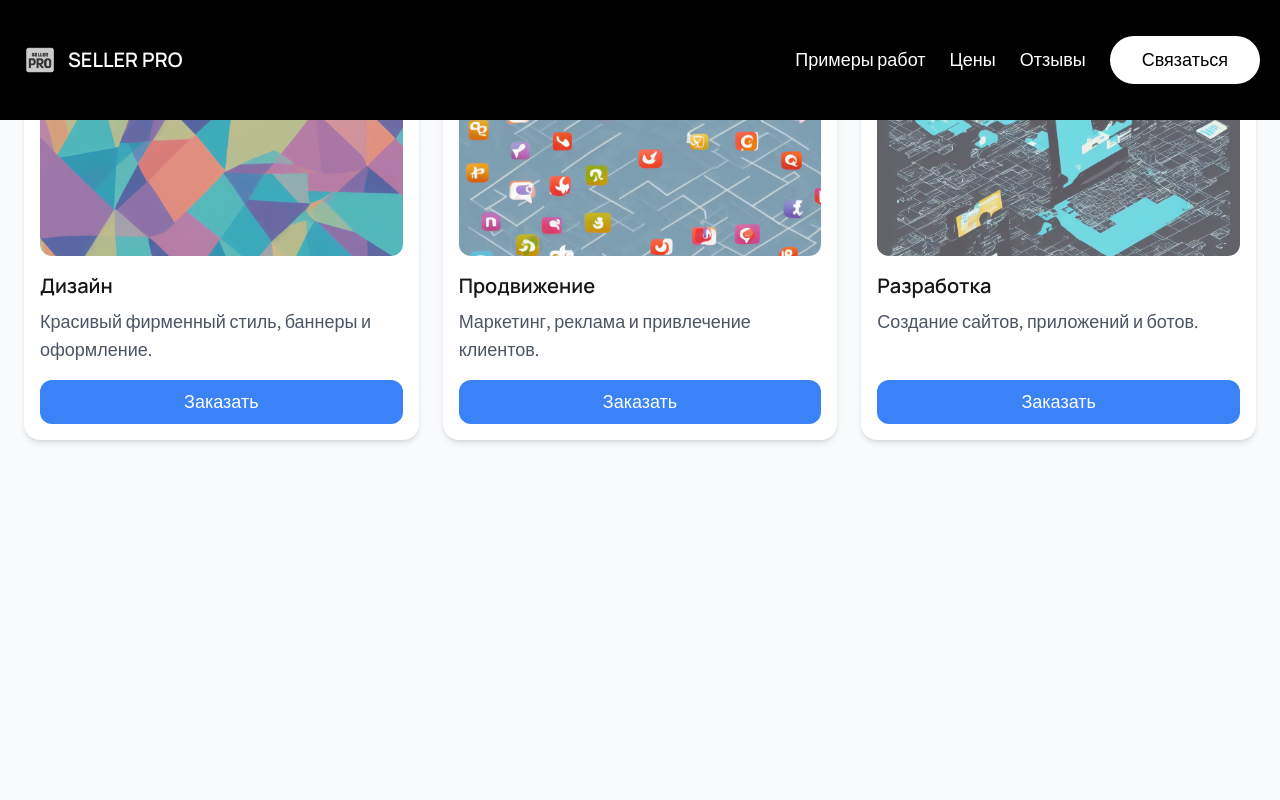
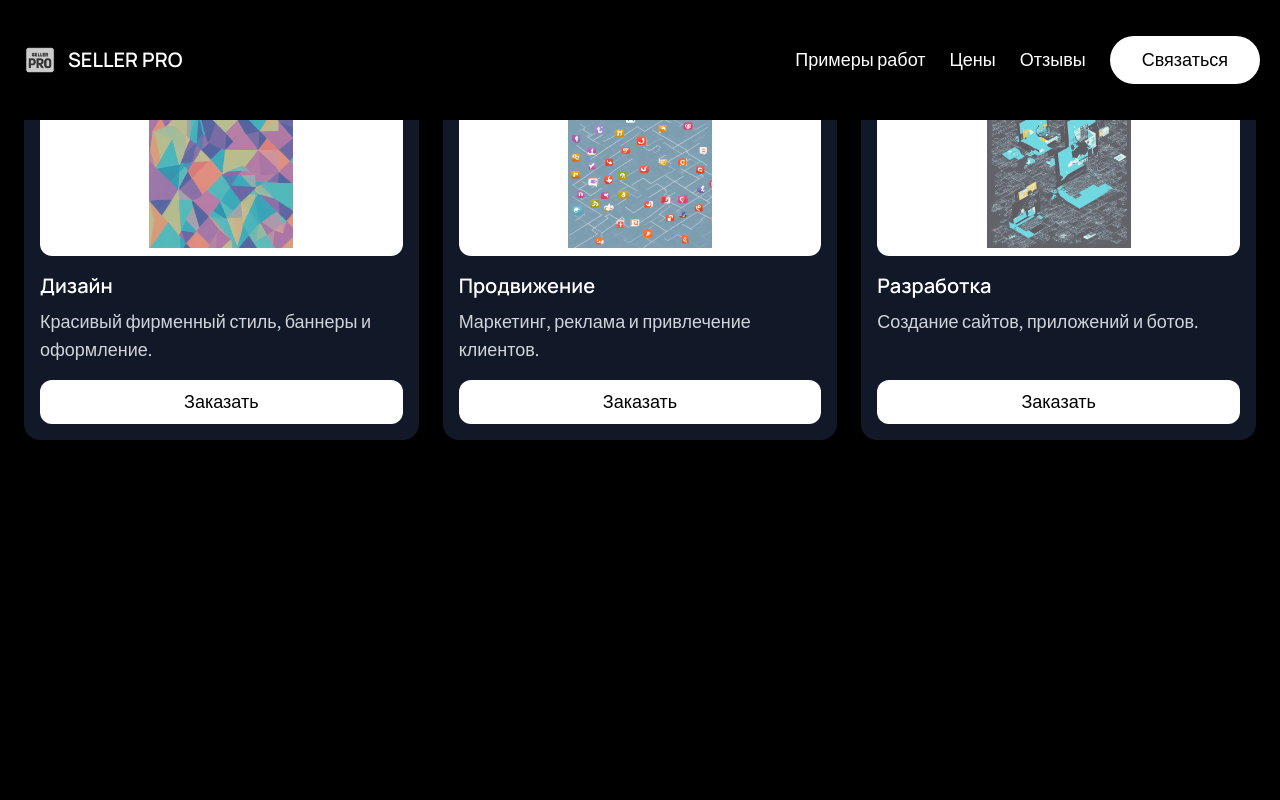
Before and after one commit to arturanikeev1-lgtm/finwise-saas-landing-pag, a Next.js app: page / in a window 1280 px wide. Shown: the top 800 px of the page. Built offline with nearby package versions, Linux system fonts and the light colour scheme.

Commit message:
Update page.tsx

```diff
--- a/src/app/page.tsx
+++ b/src/app/page.tsx
@@ -1,5 +1,4 @@
 "use client";
-
 import { useState } from "react";
 import { motion } from "framer-motion";
 
@@ -26,25 +25,24 @@ export default function Page() {
   ]);
 
   return (
-    <main className="min-h-screen bg-gray-50 p-6">
+    <main className="min-h-screen bg-black p-6 text-white">
       <h1 className="text-2xl font-bold mb-6 text-center">Каталог услуг</h1>
-
       <div className="grid gap-6 md:grid-cols-2 lg:grid-cols-3">
         {items.map((item) => (
           <motion.div
             key={item.id}
-            className="bg-white rounded-2xl shadow-md overflow-hidden p-4 flex flex-col"
+            className="bg-gray-900 rounded-2xl shadow-md overflow-hidden p-4 flex flex-col"
             whileHover={{ scale: 1.02 }}
           >
             <img
               src={item.image}
               alt={item.title}
-              className="h-40 w-full object-cover rounded-xl mb-4"
+              className="h-40 w-full object-contain rounded-xl mb-4 bg-white p-2"
             />
             <h2 className="text-xl font-semibold mb-2">{item.title}</h2>
-            <p className="text-gray-600 flex-1">{item.description}</p>
+            <p className="text-gray-300 flex-1">{item.description}</p>
             <button
-              className="mt-4 bg-blue-500 text-white rounded-xl py-2 hover:bg-blue-600 transition"
+              className="mt-4 bg-white text-black rounded-xl py-2 hover:bg-gray-200 transition"
               onClick={() => alert(`Заказ оформлен: ${item.title}`)}
             >
               Заказать
```
